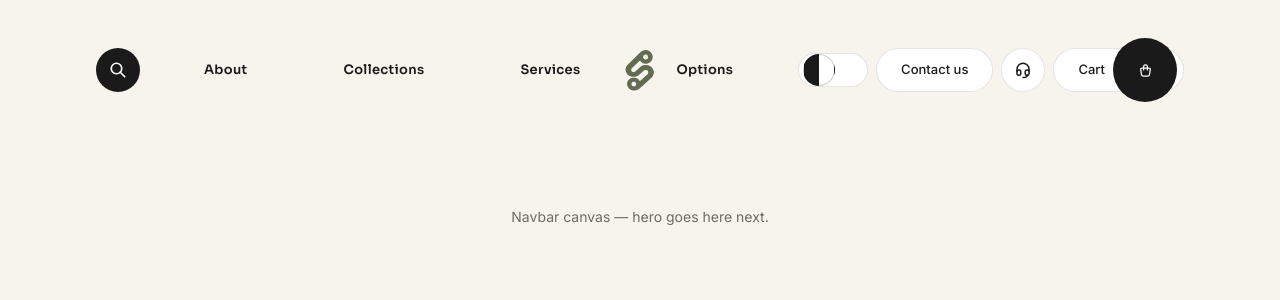
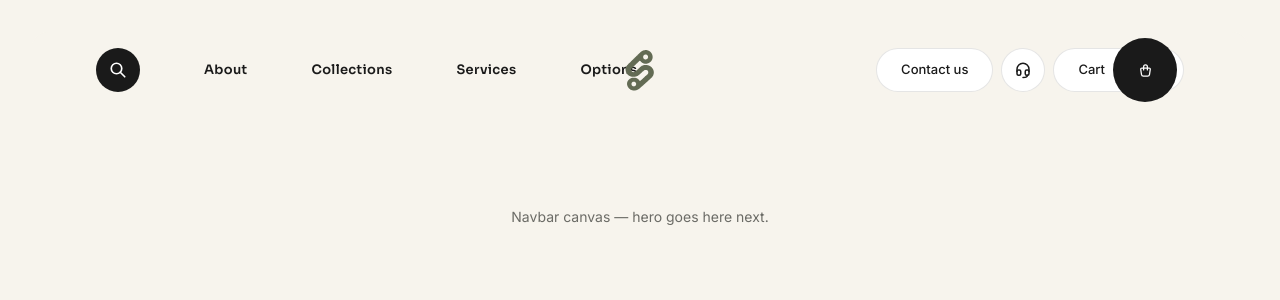
Before and after one commit to 0xkhingx/circuits-and-soles, a Next.js app: page / in a window 1280 px wide. Shown: the top 300 px of the page. Built offline with nearby package versions, Linux system fonts and the light colour scheme.

Commit message:
fix: drop theme toggle, lock all four links left with no-wrap

```diff
--- a/components/nav.tsx
+++ b/components/nav.tsx
@@ -12,17 +12,17 @@ const links = [
 export function Nav() {
   return (
     <div className="relative flex items-center justify-between px-5 py-4 md:px-8">
-      {/* Left cluster: search anchor + text links */}
-      <div className="flex items-center gap-8">
+      {/* Left cluster: search anchor + all four text links, locked left, no wrap */}
+      <div className="flex min-w-0 items-center gap-8">
         <button
           aria-label="Search"
           className="flex h-11 w-11 shrink-0 items-center justify-center rounded-full bg-charcoal text-white"
         >
           <SearchIcon size={18} stroke={2.2} />
         </button>
-        <nav className="hidden items-center gap-9 text-[13px] tracking-wide text-charcoal lg:flex">
+        <nav className="hidden min-w-0 items-center gap-8 whitespace-nowrap text-[13px] tracking-wide text-charcoal lg:flex">
           {links.map((l) => (
-            <Link key={l.label} href={l.href} className="hover:opacity-60">
+            <Link key={l.label} href={l.href} className="shrink-0 hover:opacity-60">
               {l.label}
             </Link>
           ))}
@@ -45,18 +45,8 @@ export function Nav() {
         />
       </Link>
 
-      {/* Right cluster: toggle + contact + support + cart */}
-      <div className="flex items-center justify-end gap-2">
-        {/* Theme toggle — half black / half white split knob */}
-        <button
-          aria-label="Toggle theme"
-          className="hidden h-[34px] w-[70px] items-center rounded-full border border-black/10 bg-white px-1 sm:flex"
-        >
-          <span
-            className="h-6 w-6 rounded-full border border-black/20"
-            style={{ background: "linear-gradient(90deg, #1A1A1A 50%, #ffffff 50%)" }}
-          />
-        </button>
+      {/* Right cluster: contact + support + cart */}
+      <div className="flex shrink-0 items-center justify-end gap-2">
         <Link
           href="#"
           className="hidden h-11 items-center rounded-full border border-black/10 bg-white px-5 text-[13px] font-medium text-charcoal md:flex"
```
